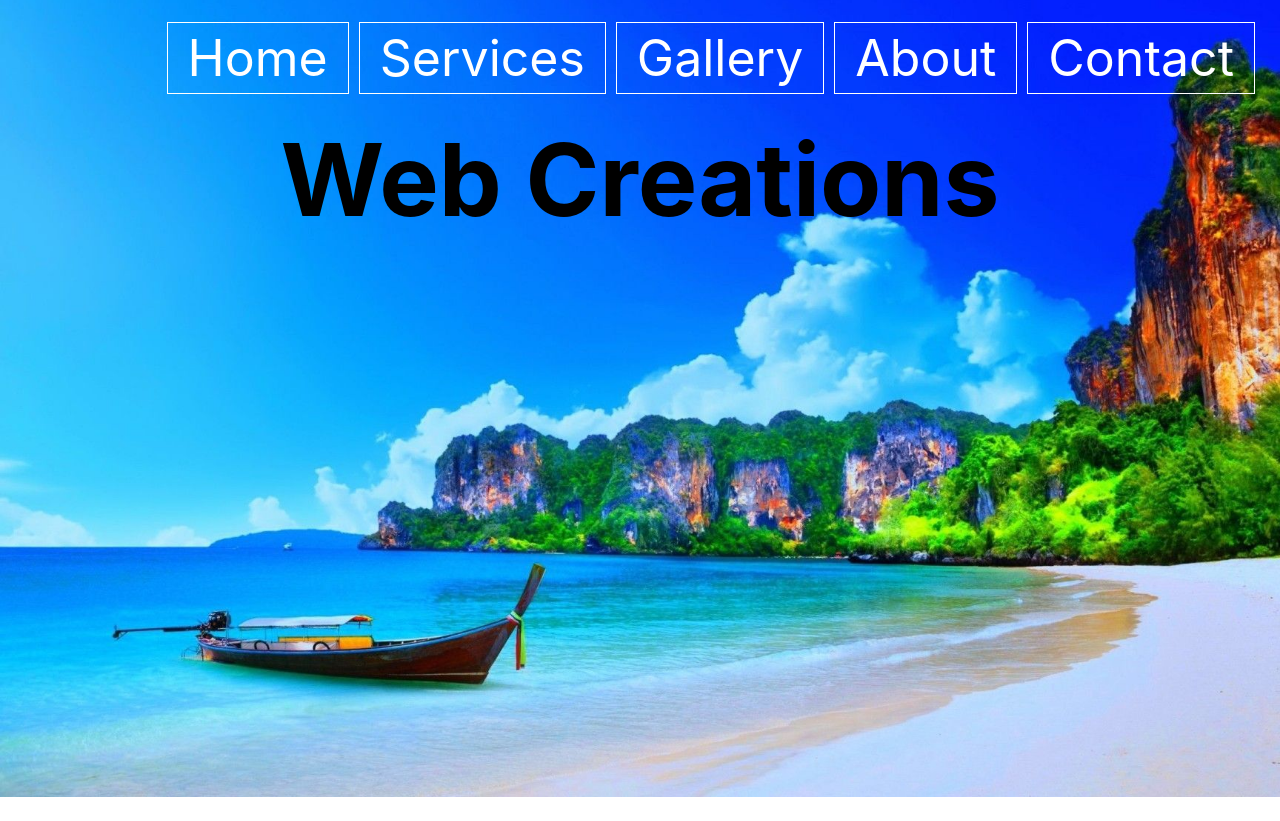
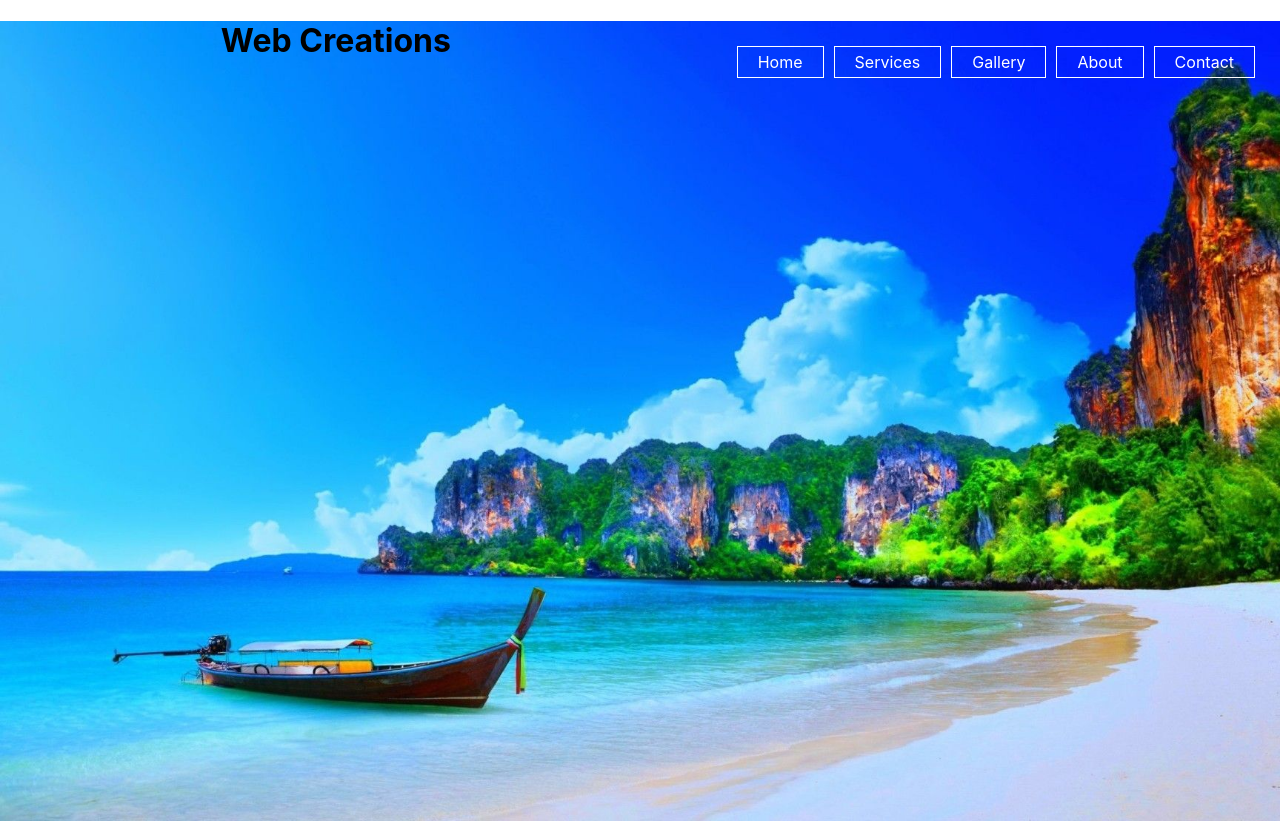
Before and after one commit to mbuguamary/Travel_Website, a React (Create React App) app: page / in a window 1280 px wide. Before the commit the page ends 800 px from the top, so only its background shows below. Built offline with nearby package versions, Linux system fonts and the light colour scheme.

Commit message:
fix: removed image styling

```diff
--- a/src/App.js
+++ b/src/App.js
@@ -8,8 +8,8 @@ function App() {
   const myStyle={
     backgroundImage: `url(${background})` ,
     height:'100vh',
-    marginTop:'-70px',
-    fontSize:'50px',
+    // marginTop:'-70px',
+    // fontSize:'50px',
     backgroundSize: 'cover',
     backgroundRepeat: 'no-repeat',
 };
```
